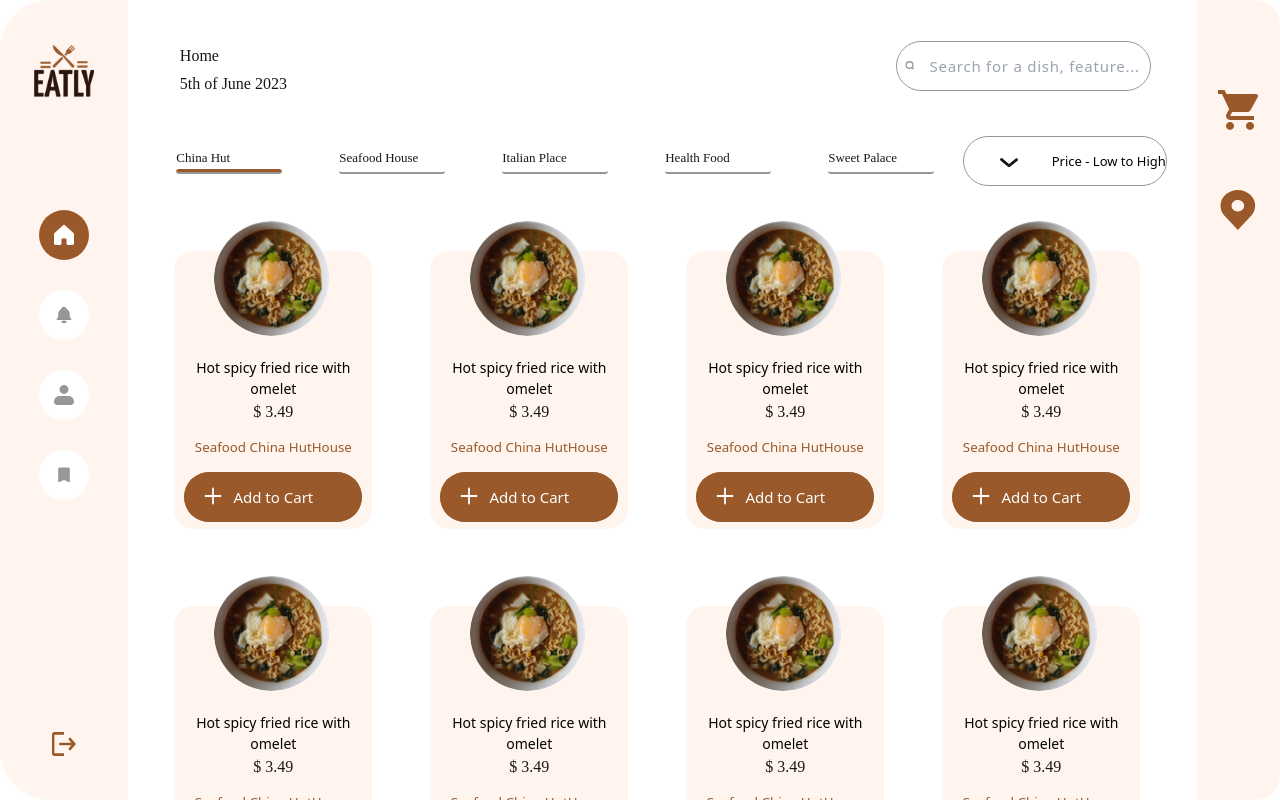
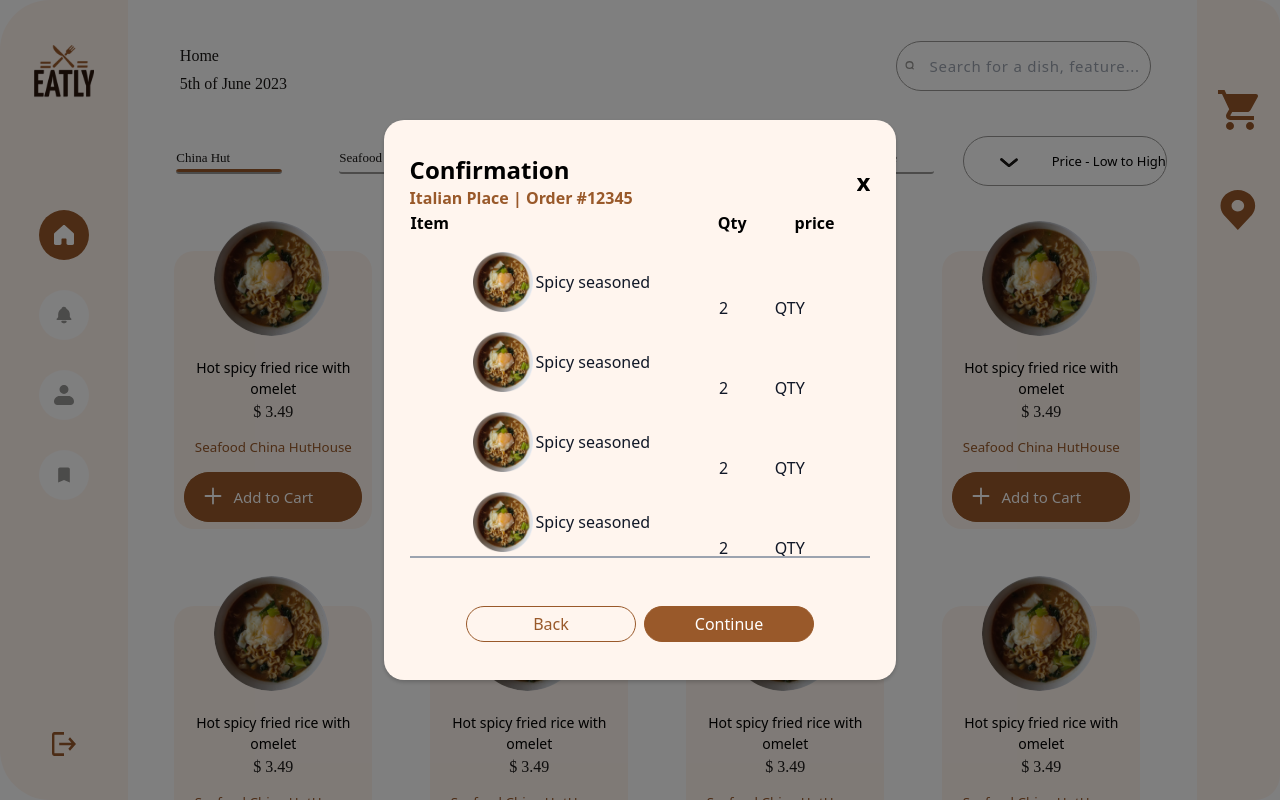
Before and after one commit to square-hktn/eatly, a React (Create React App) app: page /dashboard in a window 1280 px wide. Shown: the top 800 px of the page. Built offline with nearby package versions, Linux system fonts and the light colour scheme.

Commit message:
fixeing both modals

```diff
--- a/src/component/ConfirmationModal.js
+++ b/src/component/ConfirmationModal.js
@@ -3,8 +3,81 @@ import MealCard from './MealCard'
 
 function ConfirmationModal () {
 
-  const numMeals=2
+  const numMeals=5
   return (
+    <div className="address_modal">
+      <div className="confirmation_sidebar_wrapper">
+
+      <div className="flex w-full justify-start  flex-col mt-2">
+        <div className="flex w-full">
+          <div className="flex flex-col justify-start w-1/2">
+            <p className="text-2xl font-semibold">Confirmation</p>
+            <p className="font-semibold  text-start text-[#99592A] ">
+              Italian Place | Order #12345
+            </p>
+          </div>
+          <div className="flex justify-end w-1/2">
+            <button className="close-btn " >
+             <p class="font-semibold text-2xl">x</p>
+            </button>
+          </div>
+      </div>
+
+
+      <tr class="flex w-full justify-start ">
+        <th class="flex w-2/3 justify-start">
+          <p class="text-start">Item</p>
+        </th>
+        <th class="flex w-1/6">
+            <p class="text-center">Qty</p>
+        </th>
+        <th class="flex w-1/6">
+            <p class="text-center">price</p>
+        </th>
+      </tr>
+      {
+        numMeals>2?
+        <div class="flex flex-col w-full h-[40vh] overflow-hidden overflow-y-scroll">
+          <MealCard/>
+          <MealCard/>
+          <MealCard/>
+          <MealCard/>
+        </div>:
+        <div class="flex w-full">
+          <div class="flex flex-col w-full">
+            <MealCard/>
+          </div>
+        </div>
+      }
+
+          <div className="flex flex-col w-full border-t-2 border-gray-400" />
+        <div class="flex w-full mt-12">
+        <div className="flex  justify-around ">
+            <div>
+              <button
+                className="address-modal-back-button mr-2"
+
+              >
+                Back
+              </button>
+            </div>
+            <div>
+              <button className="address-modal-payment-button" type="submit">
+                Continue
+              </button>
+            </div>
+          </div>
+        </div>
+        </div>
+
+      </div>
+    </div>
+
+
+  )
+}
+/*
+<div className="address_modal">
     <div class="confirmation_sidebar_wrapper">
       <div class="flex flex-col">
         <div class="flex flex-col mb-8">
@@ -70,9 +143,7 @@ function ConfirmationModal () {
           </button>
         </div>
       </div>
-
+      </div>
     </div>
-  )
-}
-
+*/
 export default ConfirmationModal
--- a/src/component/MealCard.js
+++ b/src/component/MealCard.js
@@ -7,40 +7,31 @@ function MealCard() {
   }
 
   return (
-    <div class="flex flex-col w-full mb-5 p-2">
-    <div class="flex justify-between text-base font-medium text-gray-900 mb-5">
-        <div class="flex w-7/12">
+    <div class="flex overflow-hidden mt-2">
+  <div class="flex flex-col w-full mb-3 h-30px overflow-hidden ">
+    <div class="flex w-full text-top font-medium text-gray-900 mb-5 ">
+    <div class="flex flex-col w-2/3 justify-start p-2">
+      <div class="flex  justify-start mr-4">
         <div class="flex w-1/3">
-            <img src={require("../assets/Image6.png")} alt="pizza"/>
-          </div>
-          <div class="flex flex-col w-2/3 ml-2">
-            <div class="flex flex-col">
-              <p class="text-sm">
-                {meal.title.substring(0,15)}...
-              </p>
-            </div>
-            <div class="flex flex-col">
-
-              <p class="text-xs text-gray-400">
-                 $ 2.29
-              </p>
+         <img src={require("../assets/Image6.png")} alt="meal"/>
         </div>
 
+        <div class="flex ">
+            {meal.title.substring(0,15)}
         </div>
       </div>
-        <div class="flex w-1/8 justify-start">
-           <p class="text-start">1</p>
-        </div>
-        <div class="flex w-1/8 justify-start">
-          <p class="text-start">$ {meal.price}</p>
+      <div class="justify-start w-full">
+        <input class="address-modal-input mt-3"type="text" placeholder="just a bit spicy..."/>
       </div>
     </div>
-       <div class="flex justify-between">
-         <input type="text" class="mealcard-input" placeholder="Please, just a little spicy"/>
-
+    <div class="flex w-1/6 justify-end mr-6">
+      <p class="text-center">2</p>
     </div>
-
-
+    <div class="flex w-1/6 justify-end mr-3 ">
+      QTY
+    </div>
+     </div>
+  </div>
 </div>
   )
 }
--- a/src/pages/dashboard/dashboard.page.js
+++ b/src/pages/dashboard/dashboard.page.js
@@ -8,6 +8,7 @@ import locationIcon from "../../assets/Location.svg";
 //import ConfirmationModal from "../../component/ConfirmationModal";
 import AddressModal from "../../component/AddressModal";
 import SquarePayment from "../../component/square_payment/SquarePayment";
+import ConfirmationModal from "../../component/ConfirmationModal";
 
 const Dashboard = (props) => {
   const [show, setShow] = useState(false);
@@ -25,9 +26,11 @@ const Dashboard = (props) => {
   return (
     <div className={styles.dashboard_main}>
       <Sidebar />
+      <ConfirmationModal/>
       <div className={styles.sidebarHinge}></div>
       <div className={styles.content}>
         <Product />
+
       </div>
       <div className={styles.cartHinge}></div>
       <div className={styles.cartSection}>
```
Lines whose indentation alone changed are shown as unchanged.
